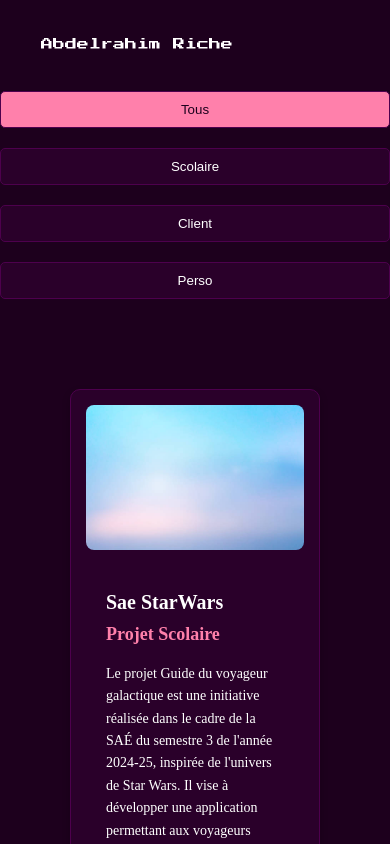
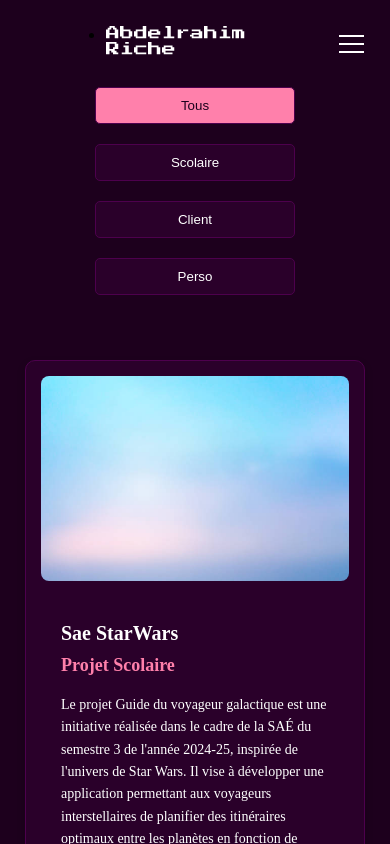
Before and after one commit to AbdelRMB/portfoliov2, a Vue app: page /projects in a window 390 px wide. Shown: the top 844 px of the page. Built offline with nearby package versions, Linux system fonts and the light colour scheme.

Commit message:
update dependencies and enhance Navbar functionality: upgrade vue-tsc version, implement hamburger menu for mobile navigation, and improve styling across components

```diff
--- a/package.json
+++ b/package.json
@@ -28,6 +28,6 @@
     "vite": "^6.0.5",
     "vite-plugin-vue-devtools": "^7.6.8",
     "vitest": "^2.1.8",
-    "vue-tsc": "^2.1.10"
+    "vue-tsc": "^2.2.0"
   }
 }
--- a/src/components/Navebar.vue
+++ b/src/components/Navebar.vue
@@ -7,10 +7,16 @@
                 </li>
             </ul>
         </nav>
-        <nav class="navbar">
+        <!-- Hamburger menu -->
+        <div class="hamburger-menu" @click="toggleMenu">
+            <div></div>
+            <div></div>
+            <div></div>
+        </div>
+        <nav class="navbar" :class="{ open: isMenuOpen }">
             <ul class="navbar-nav">
                 <li class="nav-item" v-for="item in menuItems" :key="item.name">
-                    <router-link :to="item.route" class="nav-link" active-class="nav-link-active">
+                    <router-link :to="item.route" class="nav-link" active-class="nav-link-active" @click="closeMenu">
                         {{ item.name }}
                     </router-link>
                 </li>
@@ -21,23 +27,32 @@
 
 <script>
 export default {
-    name: 'Navebar',
+    name: "Navbar",
     data() {
         return {
             menuItems: [
-                { name: 'Présentation', route: '/' },
-                { name: 'Services', route: '/services' },
-                { name: 'Résumé', route: '/resume' },
-                { name: 'Projets', route: '/projects' },
-                { name: 'Contact', route: '/contact' }
-            ]
-        }
-    }
-}
+                { name: "Présentation", route: "/" },
+                { name: "Services", route: "/services" },
+                { name: "Résumé", route: "/resume" },
+                { name: "Projets", route: "/projects" },
+                { name: "Contact", route: "/contact" },
+            ],
+            isMenuOpen: false, // État pour le menu hamburger
+        };
+    },
+    methods: {
+        toggleMenu() {
+            this.isMenuOpen = !this.isMenuOpen; // Bascule entre ouvert et fermé
+        },
+        closeMenu() {
+            this.isMenuOpen = false; // Ferme le menu après avoir cliqué sur un lien
+        },
+    },
+};
 </script>
 
 <style scoped>
-@import url('https://fonts.googleapis.com/css2?family=Press+Start+2P&display=swap');
+@import url("https://fonts.googleapis.com/css2?family=Press+Start+2P&display=swap");
 
 .header {
     margin: 0;
@@ -46,9 +61,8 @@ export default {
     padding: 1rem 2rem;
     display: flex;
     justify-content: space-between;
-    font-family: 'Press Start 2P', cursive;
+    font-family: "Press Start 2P", cursive;
     align-items: center;
-    /* Assure that items are aligned vertically center */
 }
 
 .navbar2 {
@@ -61,8 +75,13 @@ export default {
     padding: 0;
 }
 
+.navbar-nav {
+    display: flex;
+    gap: 50px;
+}
+
 .nav-item {
-    margin: 0 20px;
+    margin: 0;
 }
 
 .nav-link {
@@ -80,13 +99,13 @@ export default {
 }
 
 .nav-link::after {
-    content: '';
+    content: "";
     display: block;
     width: 0;
     margin-top: 5px;
     height: 2px;
     background: #d14f81;
-    transition: width .3s;
+    transition: width 0.3s;
 }
 
 .nav-link:hover::after,
@@ -94,57 +113,82 @@ export default {
     width: 100%;
 }
 
-ul {
-    list-style-type: none;
-    padding: 0;
-    display: flex;
-    align-items: center;
+/* Hamburger menu */
+.hamburger-menu {
+    display: none;
+    flex-direction: column;
+    cursor: pointer;
+    padding: 10px;
 }
 
-/* Media Queries */
-@media (max-width: 1024px) {
-    .header {
-        flex-direction: column;
-        padding: 1rem 1rem;
+.hamburger-menu div {
+    background-color: #ffffff;
+    height: 2px;
+    width: 25px;
+    margin: 3px 0;
+    transition: all 0.3s ease;
+}
+
+.hamburger-menu:hover div {
+    background-color: #d14f81;
+}
+
+@keyframes slideDown {
+    from {
+        max-height: 0;
+        opacity: 0;
     }
 
-    .navbar,
-    .navbar2 {
-        flex-direction: column;
-        align-items: center;
-        width: 100%;
-    }
-
-    .nav-item {
-        margin: 10px 0;
+    to {
+        max-height: 500px;
+        /* Assurez-vous que ce soit suffisamment grand pour votre menu */
+        opacity: 1;
     }
 }
 
+/* Responsive Adjustments */
 @media (max-width: 768px) {
     .navbar {
         display: none;
-        /* Hide navbar items and potentially replace with a hamburger menu */
+        /* Masqué par défaut */
+        overflow: hidden;
+        /* Empêche le débordement lors de l'animation */
+        max-height: 0;
+        /* Taille initiale à 0 */
+        transition: max-height 0.3s ease, opacity 0.3s ease;
     }
 
-    .navbar2 .nav-link {
-        font-size: 12px;
-        /* Slightly larger font for the main site title on smaller screens */
+    .hamburger-menu {
+        display: flex;
     }
 
-    /* Hamburger icon style */
-    .hamburger-menu {
+    .navbar.open {
         display: flex;
-        /* Show hamburger icon */
+        /* Affiche le menu lorsque ouvert */
+        max-height: 500px;
+        /* Taille maximum pour le menu déroulant */
         flex-direction: column;
-        cursor: pointer;
-        padding: 10px 0;
+        position: absolute;
+        top: 60px;
+        right: 0;
+        background-color: #1d001d;
+        width: 100%;
+        padding: 1rem;
+        z-index: 10;
+        animation: slideDown 0.3s ease forwards;
     }
 
-    .hamburger-menu div {
-        background-color: #ffffff;
-        height: 2px;
-        width: 25px;
-        margin: 3px 0;
+    .navbar-nav {
+        flex-direction: column;
+        gap: 10px;
+        align-items: flex-start;
+    }
+
+    .nav-link {
+        font-size: 14px;
+        padding: 10px 0;
+        width: 100%;
+        text-align: left;
     }
 }
 
--- /dev/null
+++ b/src/shims-vue.d.ts
@@ -0,0 +1,5 @@
+declare module '*.vue' {
+    import { DefineComponent } from 'vue';
+    const component: DefineComponent<{}, {}, any>;
+    export default component;
+}
--- a/src/views/Home.vue
+++ b/src/views/Home.vue
@@ -3,32 +3,34 @@
         <div class="center-content">
             <div class="text-content">
                 <div class="intro">
-                    <h1 class="none" :class="{'fade-in': fadeInActive[0]}">Bonjour, je suis </h1><h1 class="none" :class="{'fade-in': fadeInActive[1]}">Abdelrahim Riche</h1>
-                    <p class="none" :class="{'fade-in': fadeInActive[2]}">Spécialiste en développement web et mobile, je conçois des solutions créatives qui dynamisent les
+                    <h1 class="none" :class="{ 'fade-in': fadeInActive[0] }">Bonjour, je suis </h1>
+                    <h1 class="none" :class="{ 'fade-in': fadeInActive[1] }">Abdelrahim Riche</h1>
+                    <p class="none" :class="{ 'fade-in': fadeInActive[2] }">Spécialiste en développement web et mobile, je
+                        conçois des solutions créatives qui dynamisent les
                         marques et engagent les utilisateurs.</p>
                 </div>
-                <div class="cv-download none" :class="{'fade-in': fadeInActive[3]}">
+                <div class="cv-download none" :class="{ 'fade-in': fadeInActive[3] }">
                     <button @click="downloadCV">Télécharger mon CV</button>
                 </div>
             </div>
-            <div class="image-content none" :class="{'fade-in': fadeInActive[4]}">
+            <div class="image-content none" :class="{ 'fade-in': fadeInActive[4] }">
                 <img src="@/assets/images/me.png" alt="Abdelrahim Riche">
             </div>
         </div>
         <div class="stats">
-            <div class="stat-item none" :class="{'fade-in': fadeInActive[5]}">
+            <div class="stat-item none" :class="{ 'fade-in': fadeInActive[5] }">
                 <p class="number">3+</p>
                 <p>Années d'expérience</p>
             </div>
-            <div class="stat-item none" :class="{'fade-in': fadeInActive[6]}">
+            <div class="stat-item none" :class="{ 'fade-in': fadeInActive[6] }">
                 <p class="number">13</p>
                 <p>Projets Terminés</p>
             </div>
-            <div class="stat-item none" :class="{'fade-in': fadeInActive[7]}">
+            <div class="stat-item none" :class="{ 'fade-in': fadeInActive[7] }">
                 <p class="number">28</p>
                 <p>Technologies Maîtrisées</p>
             </div>
-            <div class="stat-item none" :class="{'fade-in': fadeInActive[8]}">
+            <div class="stat-item none" :class="{ 'fade-in': fadeInActive[8] }">
                 <p class="number">38</p>
                 <p>Contributions GitHub</p>
             </div>
@@ -183,6 +185,19 @@ export default {
         margin: 10px 0;
         /* Add some vertical spacing between stats */
     }
+
+    .image-content  {
+        padding-top: 15px;
+    }
+
+    h1{
+        text-align: center;
+    }
+
+    .image-content img {
+        max-height: 100%;
+        border-radius: 5%;
+    }
 }
 
 @media (max-width: 480px) {
@@ -210,6 +225,7 @@ export default {
         opacity: 0;
         transform: translateY(20px);
     }
+
     to {
         opacity: 1;
         transform: translateY(0);
--- a/src/views/Projects.vue
+++ b/src/views/Projects.vue
@@ -414,7 +414,7 @@ export default {
 
 @media (max-width: 1400px) {
     .projects-container {
-        padding: 50px 50px;
+        padding: 25px 5px;
     }
 }
 
@@ -434,10 +434,13 @@ export default {
 
     .filter-buttons {
         flex-direction: column;
+        align-items: center;
+    }
+
+    .filter-button{
+        width: 200px;
     }
 }
-
-
 
 .none {
     opacity: 0;
```
Also changed, not shown: 1 other file (tests, documents, lock files or other folders).
